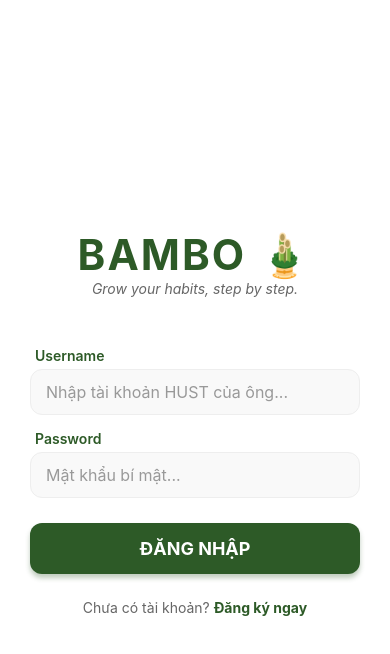
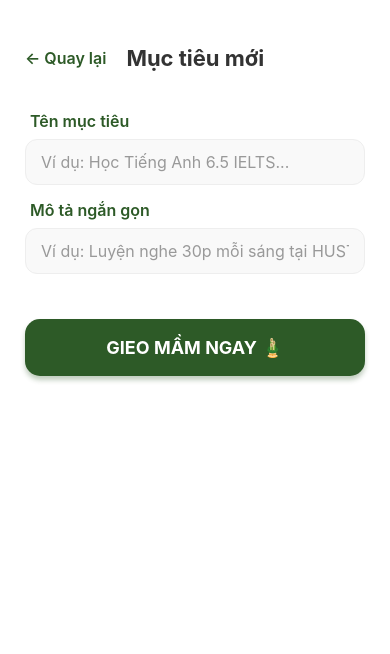
Before and after one commit to ThanhTin2005/BamboProject, a React Native app in the folder mobile/: screen /NewGoal in a window 390 px wide. Shown: the top 654 px of the page. Built offline with nearby package versions, Linux system fonts and the light colour scheme.

Commit message:
Hoàn thành ngày 11 . Thiết kế giao diện tạo goal mới - Input form

```diff
--- a/mobile/App.js
+++ b/mobile/App.js
@@ -6,6 +6,7 @@ import { createStackNavigator } from '@react-navigation/stack';
 import LoginScreen from './src/screens/LoginScreen';
 import RegisterScreen from './src/screens/RegisterScreen';
 import HomeScreen from './src/screens/HomeScreen';
+import NewGoalScreen from './src/screens/NewGoalScreen';
 
 const Stack = createStackNavigator();
 
@@ -20,6 +21,7 @@ export default function App() {
         <Stack.Screen name="Login" component={LoginScreen} />
         <Stack.Screen name="Register" component={RegisterScreen} />
         <Stack.Screen name="Home" component={HomeScreen} />
+        <Stack.Screen name="NewGoal" component={NewGoalScreen} options={{ headerShown: false }} />
       </Stack.Navigator>
     </NavigationContainer>
   );
--- a/mobile/src/screens/HomeScreen.js
+++ b/mobile/src/screens/HomeScreen.js
@@ -6,13 +6,14 @@ import {
   FlatList,
   SafeAreaView,
   ActivityIndicator,
-  RefreshControl // Thêm cái này để vuốt xuống tải lại trang
+  RefreshControl, // Thêm cái này để vuốt xuống tải lại trang
+  TouchableOpacity
 } from 'react-native';
 import axios from 'axios';
 import AsyncStorage from '@react-native-async-storage/async-storage';
 import GoalCard from '../components/GoalCard';
 
-export default function HomeScreen() {
+export default function HomeScreen({navigation}) {
   const [goals, setGoals] = useState([]); // 1. Khởi tạo mảng rỗng
   const [loading, setLoading] = useState(true);
   const [refreshing, setRefreshing] = useState(false);
@@ -37,9 +38,23 @@ export default function HomeScreen() {
   };
 
   // 4. Tự động chạy khi vừa mở App
+  // useEffect(() => {
+  //   fetchGoals();
+  // }, []);//Mảng phụ thuộc là một mảng rỗng thì hàm useEffect sẽ chỉ thực hiện một lần
   useEffect(() => {
+  // 1. Gọi lấy dữ liệu lần đầu tiên khi App vừa load
+  fetchGoals();
+
+  // 2. Thiết lập "thám tử" lắng nghe sự kiện 'focus'
+  // 'focus' là sự kiện xảy ra mỗi khi người dùng nhìn thấy màn hình này
+  const unsubscribe = navigation.addListener('focus', () => {
+    console.log("Màn hình Home đã được focus - Đang làm mới dữ liệu...");
     fetchGoals();
-  }, []);//Mảng phụ thuộc là một mảng rỗng thì hàm useEffect sẽ chỉ thực hiện một lần
+  });
+
+  // 3. Quan trọng: Dọn dẹp thám tử khi không dùng nữa để App không bị tốn RAM
+  return unsubscribe;
+}, [navigation]);
 
   const onRefresh = () => {
     setRefreshing(true);
@@ -74,7 +89,16 @@ export default function HomeScreen() {
             <Text style={styles.emptyText}>Chưa có "mầm tre" nào trong DB. Hãy dùng Thunder Client thêm thử 1 cái!</Text>
           }
         />
+
+
       )}
+        <TouchableOpacity
+          style={styles.fab}
+          onPress={() => navigation.navigate('NewGoal')}
+        >
+          <Text style={styles.fabText}>+</Text>
+        </TouchableOpacity>
+
     </SafeAreaView>
   );
 }
@@ -85,5 +109,22 @@ const styles = StyleSheet.create({
   greeting: { fontSize: 28, fontWeight: 'bold', color: '#2d5a27' },
   subGreeting: { fontSize: 16, color: '#666', marginTop: 5 },
   listContent: { paddingHorizontal: 20, paddingBottom: 100 },
-  emptyText: { textAlign: 'center', marginTop: 50, color: '#999', fontStyle: 'italic' }
+  emptyText: { textAlign: 'center', marginTop: 50, color: '#999', fontStyle: 'italic' },
+  fab: {
+  position: 'absolute',
+  bottom: 30,
+  right: 30,
+  backgroundColor: '#2d5a27',
+  width: 65,
+  height: 65,
+  borderRadius: 33,
+  justifyContent: 'center',
+  alignItems: 'center',
+  elevation: 8,
+  shadowColor: '#000',
+  shadowOffset: { width: 0, height: 4 },
+  shadowOpacity: 0.3,
+  shadowRadius: 5,
+},
+fabText: { color: '#fff', fontSize: 35, fontWeight: '300' }
 });
--- /dev/null
+++ b/mobile/src/screens/NewGoalScreen.js
@@ -0,0 +1,118 @@
+import React, { useState } from 'react';
+import {
+  View,
+  Text,
+  StyleSheet,
+  TouchableOpacity,
+  SafeAreaView,
+  Alert,
+  KeyboardAvoidingView,
+  Platform
+} from 'react-native';
+import axios from 'axios';
+import AsyncStorage from '@react-native-async-storage/async-storage';
+import MyInput from '../components/MyInput'; // Tái sử dụng hàng cũ "xịn"
+
+export default function NewGoalScreen({ navigation }) {
+  const [title, setTitle] = useState('');
+  const [description, setDescription] = useState('');
+  const [loading, setLoading] = useState(false);
+
+  const handleCreateGoal = async () => {
+    if (!title || !description) {
+      Alert.alert("Thiếu thông tin", "Ông giáo đừng quên nhập tên và mô tả mục tiêu nhé!");
+      return;
+    }
+
+    try {
+      setLoading(true);
+      const token = await AsyncStorage.getItem('userToken');
+
+      // Gọi API POST mà ông đã test ở Day 8
+      const response = await axios.post('http://192.168.0.102:3000/api/goals',
+        {
+          title: title,
+          description: description,
+          cover_image_url: 'md-leaf' // Tạm thời để icon mặc định
+        },
+        { headers: { Authorization: `Bearer ${token}` } }
+      );
+
+      if (response.status === 201) {
+        Alert.alert("Thành công", "Mầm tre đã được gieo! 🎍");
+        navigation.goBack(); // Quay lại màn Home
+      }
+    } catch (error) {
+      console.error(error);
+      Alert.alert("Lỗi", "Không gieo được mầm rồi, check lại Server nhé!");
+    } finally {
+      setLoading(false);
+    }
+  };
+
+  return (
+    <SafeAreaView style={styles.container}>
+      <KeyboardAvoidingView
+        behavior={Platform.OS === 'ios' ? 'padding' : 'height'}
+        style={styles.inner}
+      >
+        <View style={styles.header}>
+          <TouchableOpacity onPress={() => navigation.goBack()}>
+            <Text style={styles.backBtn}>← Quay lại</Text>
+          </TouchableOpacity>
+          <Text style={styles.headerTitle}>Mục tiêu mới</Text>
+        </View>
+
+        <View style={styles.form}>
+          <Text style={styles.label}>Tên mục tiêu</Text>
+          <MyInput
+            placeholder="Ví dụ: Học Tiếng Anh 6.5 IELTS..."
+            value={title}
+            onChangeText={setTitle}
+          />
+
+          <Text style={styles.label}>Mô tả ngắn gọn</Text>
+          <MyInput
+            placeholder="Ví dụ: Luyện nghe 30p mỗi sáng tại HUST..."
+            value={description}
+            onChangeText={setDescription}
+            multiline={true}
+          />
+
+          <TouchableOpacity
+            style={[styles.button, loading && { opacity: 0.7 }]}
+            onPress={handleCreateGoal}
+            disabled={loading}
+          >
+            <Text style={styles.buttonText}>
+              {loading ? "Đang gieo mầm..." : "GIEO MẦM NGAY 🎍"}
+            </Text>
+          </TouchableOpacity>
+        </View>
+      </KeyboardAvoidingView>
+    </SafeAreaView>
+  );
+}
+
+const styles = StyleSheet.create({
+  container: { flex: 1, backgroundColor: '#fff' },
+  inner: { flex: 1, padding: 25 },
+  header: { flexDirection: 'row', alignItems: 'center', marginBottom: 40, paddingTop: 20 },
+  backBtn: { fontSize: 16, color: '#2d5a27', fontWeight: '600' },
+  headerTitle: { fontSize: 22, fontWeight: 'bold', color: '#333', marginLeft: 20 },
+  form: { flex: 1 },
+  label: { fontSize: 16, fontWeight: '600', color: '#2d5a27', marginBottom: 8, marginLeft: 5 },
+  button: {
+    backgroundColor: '#2d5a27',
+    padding: 18,
+    borderRadius: 15,
+    alignItems: 'center',
+    marginTop: 30,
+    shadowColor: '#2d5a27',
+    shadowOffset: { width: 0, height: 4 },
+    shadowOpacity: 0.3,
+    shadowRadius: 5,
+    elevation: 5
+  },
+  buttonText: { color: '#fff', fontSize: 18, fontWeight: 'bold' }
+});
```
